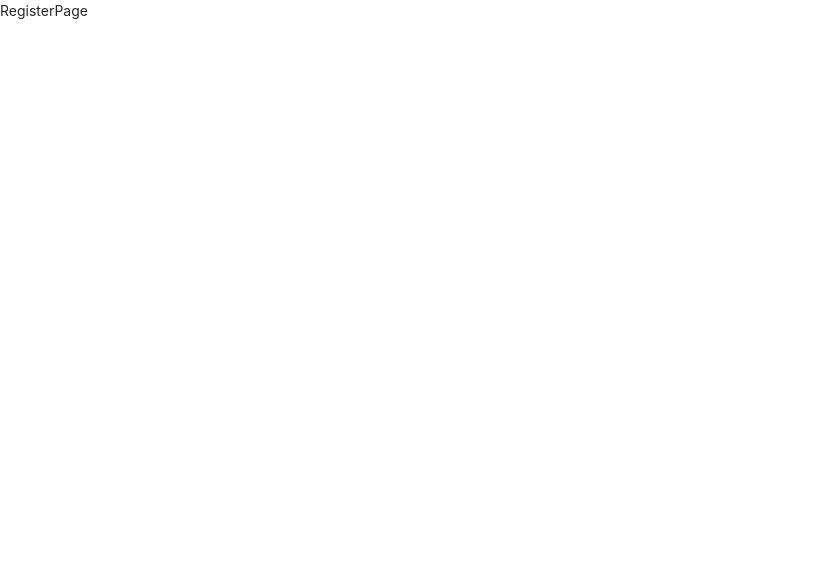
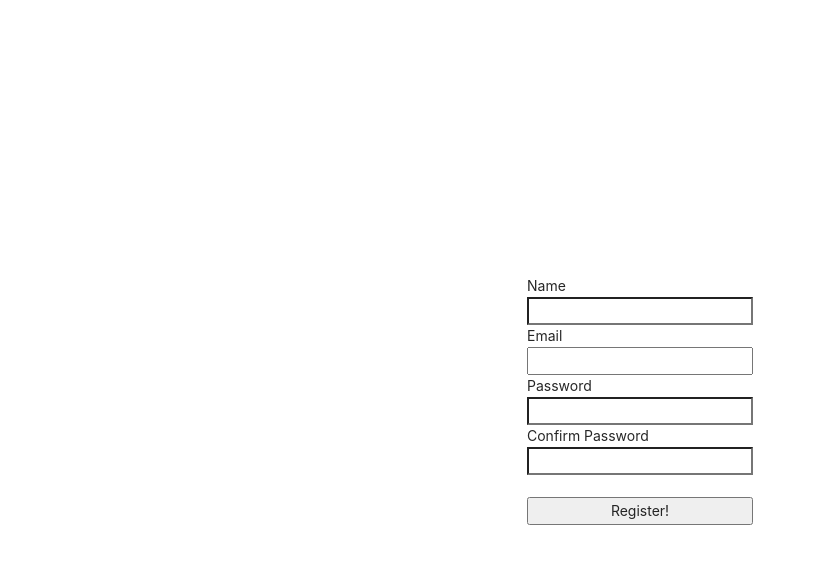
Before and after one commit to gugyeoj1n/Node.js_tutorial, a React (Create React App) app in the folder node_tutorial/client/: page /register in a window 1280 px wide. Shown: the top 564 px of the page, without its empty margins (0-815 px from the left). Built offline with nearby package versions, Linux system fonts and the light colour scheme.

Commit message:
add register section

```diff
--- a/node_tutorial/client/src/_actions/types.js
+++ b/node_tutorial/client/src/_actions/types.js
@@ -1 +1,2 @@
 export const LOGIN_USER = 'login_user'
+export const REGISTER_USER = 'register_user'
--- a/node_tutorial/client/src/_actions/userAction.js
+++ b/node_tutorial/client/src/_actions/userAction.js
@@ -1,12 +1,22 @@
 import axios from "axios";
-import { LOGIN_USER } from './types'
+import { LOGIN_USER, REGISTER_USER } from './types'
 
 export function loginUser(dataSubmit) {
     const request = axios.post('/api/users/login', dataSubmit).
         then(response => response.data)
 
     return {
-        type: 'LOGIN_USER',
+        type: LOGIN_USER,
         payload: request // response
     }
 }
+
+export function registerUser(dataSubmit) {
+    const request = axios.post('/api/users/register', dataSubmit).
+        then(response => response.data)
+
+    return {
+        type: REGISTER_USER,
+        payload: request // response
+    }
+}
--- a/node_tutorial/client/src/_reducer/user_reducer.js
+++ b/node_tutorial/client/src/_reducer/user_reducer.js
@@ -1,4 +1,4 @@
-import { LOGIN_USER } from "../_actions/types"
+import { LOGIN_USER, REGISTER_USER } from "../_actions/types"
 
 
 export default function (prevState = {}, action) {
@@ -7,6 +7,9 @@
             return { ...prevState, loginSuccess: action.payload }
             break
 
+        case REGISTER_USER :
+            return { ...prevState, register: action.payload }
+
         default :
             return prevState
     }
--- a/node_tutorial/client/src/components/views/RegisterPage/RegisterPage.js
+++ b/node_tutorial/client/src/components/views/RegisterPage/RegisterPage.js
@@ -1,8 +1,78 @@
-import React from 'react'
+import React, { useState } from 'react'
+import { useDispatch } from 'react-redux'
+import { registerUser } from '../../../_actions/userAction'
+import { useNavigate } from 'react-router-dom'
 
 function RegisterPage() {
+  const dispatch = useDispatch()
+  const navigate = useNavigate()
+  const [ Email, setEmail ] = useState("")
+  const [ Password, setPassword ] = useState("")
+  const [ Name, setName ] = useState("")
+  const [ ConfirmPassword, setConfirmPassword ] = useState("")
+
+  const onEmailHandler = (event) => {
+    setEmail(event.currentTarget.value)
+  }
+
+  const onNameHandler = (event) => {
+    setName(event.currentTarget.value)
+  }
+
+  const onPasswordHandler = (event) => {
+    setPassword(event.currentTarget.value)
+  }
+
+  const onConfirmPasswordHandler = (event) => {
+    setConfirmPassword(event.currentTarget.value)
+  }
+
+  const onSubmitHandler = (event) => {
+    event.preventDefault() // submit 시 새로고침이 되는 것을 방지
+
+    if (Password !== ConfirmPassword) {
+      return alert("비밀번호 확인이 잘못되었습니다")
+    }
+
+    const body = {
+      name: Name,
+      email: Email,
+      password: Password
+    }
+
+    dispatch(registerUser(body))
+      .then(response => {
+        if (response.payload.success) {
+          navigate('/login')
+        } else {
+          alert("ERROR")
+        }
+      })
+  }
+
   return (
-    <div>RegisterPage</div>
+    <div style={{
+      display: 'flex', justifyContent: 'center', alignItems: 'center',
+      width: '100%', 'height': '100vh'
+    }}>
+      <form style={{
+        display: 'flex', flexDirection: 'column'
+        }}
+        onSubmit={ onSubmitHandler }
+      >
+        <label>Name</label>
+        <input type="text" value={ Name } onChange={ onNameHandler } />
+        <label>Email</label>
+        <input type="email" value={ Email } onChange={ onEmailHandler } />
+        <label>Password</label>
+        <input type="password" value={ Password } onChange={ onPasswordHandler } />
+        <label>Confirm Password</label>
+        <input type="password" value={ ConfirmPassword } onChange={ onConfirmPasswordHandler } />
+
+        <br/>
+        <button>Register!</button>
+      </form>
+    </div>
   )
 }
 
```
